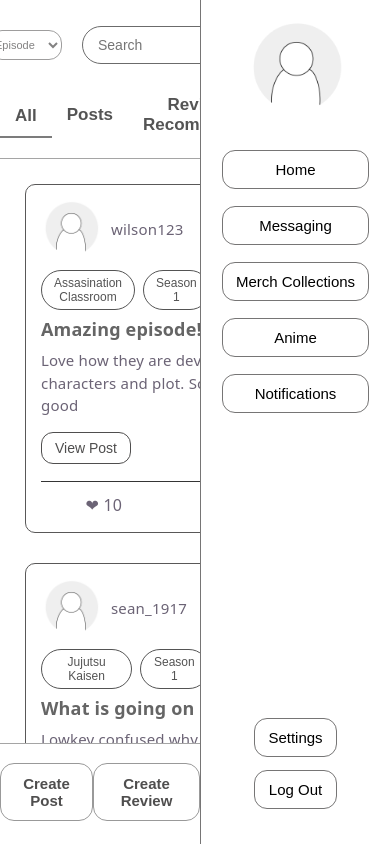
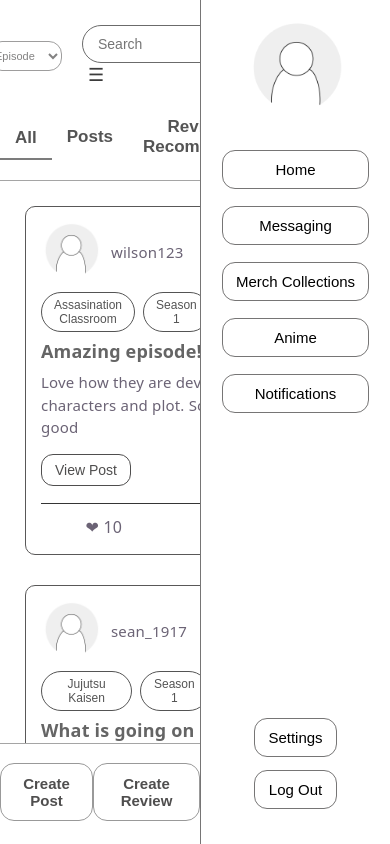
Before and after one commit to riyeur/cpsc481-group-03-02-horizontal-prototype, a React (Vite) app in the folder cpsc481-anime-social-network-app/: page / in a window 390 px wide. Shown: the top 844 px of the page. Built offline with nearby package versions, Linux system fonts and the light colour scheme.

Commit message:
added hamburger icon

```diff
--- a/cpsc481-anime-social-network-app/src/App.css
+++ b/cpsc481-anime-social-network-app/src/App.css
@@ -260,3 +260,11 @@
   cursor: not-allowed;
   opacity: 0.7;
 }
+
+.filter-button {
+  border: none;
+  background: transparent;
+  color: #3b3b3b;
+  font-size: 18px;
+  cursor: pointer;
+}
--- a/cpsc481-anime-social-network-app/src/App.jsx
+++ b/cpsc481-anime-social-network-app/src/App.jsx
@@ -85,6 +85,7 @@ function App() {
         </select>
         <div className='search-bar'>
           <input type='text' placeholder='Search' className='search-input'/>
+          <button className='filter-button' type='button' aria-label='Open filters'>☰</button>
         </div>
         <div className='translate'>
           <select className='translate-button' defaultValue=''>
--- a/cpsc481-anime-social-network-app/src/pages/Reviews.css
+++ b/cpsc481-anime-social-network-app/src/pages/Reviews.css
@@ -287,3 +287,11 @@
   padding: 1px 11px;
   font-size: 13px;
 }
+
+.filter-button-reviews-page {
+  border: none;
+  background: transparent;
+  color: #3b3b3b;
+  font-size: 18px;
+  cursor: pointer;
+}
--- a/cpsc481-anime-social-network-app/src/pages/Reviews.jsx
+++ b/cpsc481-anime-social-network-app/src/pages/Reviews.jsx
@@ -126,6 +126,7 @@ function App() {
         </div>
         <div className='search-bar'>
           <input type='text' placeholder='Search' className='search-input'/>
+          <button className='filter-button-reviews-page' type='button' aria-label='Open filters'>☰</button>
         </div>
         <div className='translate'>
           <select className='translate-button' defaultValue=''>
```
